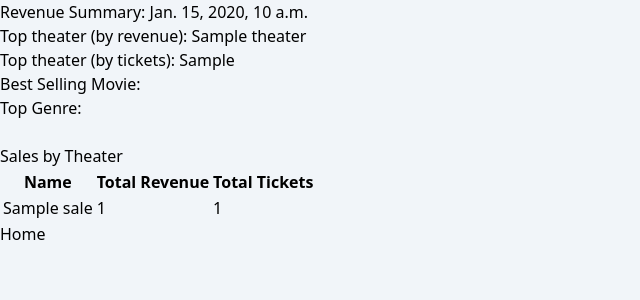
After one commit to dseflinger/box-office-performance, a Django app: template django/backend/boxoffice/templates/boxoffice/revenue_summary.html in a window 1280 px wide. The commit adds this page. Shown: the top 300 px of the page, without its empty margins (0-640 px from the left). Run offline with Django 5.2, Linux system fonts and the light colour scheme; tables that the repository leaves empty hold one stand-in row (values such as "Sample post"); the template is opened without the code that fills it: values that come from a table or form of the project are taken from there, most other values are stand-ins (such as "Sample title", 1, 10 or a date in 2020); some libraries are stand-ins or nearby versions.

Commit message:
Added top selling methods and started rev summary

```diff
--- a/django/backend/boxoffice/models.py
+++ b/django/backend/boxoffice/models.py
@@ -5,6 +5,9 @@ class Theater(models.Model):
     location = models.CharField(max_length=100, null=False, blank=False)
     num_screens = models.IntegerField()
     capacity = models.IntegerField()
+    #todo should a theater have a list of movies? (many to many)
+    def __str__(self):
+        return self.name
 
 class Movie(models.Model):
     class Genre(models.TextChoices):
--- a/django/backend/boxoffice/templates/boxoffice/home.html
+++ b/django/backend/boxoffice/templates/boxoffice/home.html
@@ -10,7 +10,7 @@
     <div>
       <label for="date" class="block mb-2 text-sm font-medium text-gray-900 dark:text-white">Enter a date:</label>
       {% comment %} <input type="text" id="first_name" class="bg-gray-50 border border-gray-300 text-gray-900 text-sm rounded-lg focus:ring-blue-500 focus:border-blue-500 block w-full p-2.5 dark:bg-gray-700 dark:border-gray-600 dark:placeholder-gray-400 dark:text-white dark:focus:ring-blue-500 dark:focus:border-blue-500" placeholder="John" required /> {% endcomment %}
-      <input type="date" class="px-4 py-2 border border-gray-300 rounded-md shadow-sm focus:outline-none focus:ring-2 focus:ring-blue-500" />
+      <input type="date" name="date" class="px-4 py-2 border border-gray-300 rounded-md shadow-sm focus:outline-none focus:ring-2 focus:ring-blue-500" />
     </div>
     {% csrf_token %}
     <button class="bg-blue-500 hover:bg-blue-700 text-white font-bold py-2 px-4 rounded" type="submit">Submit</button>
--- a/django/backend/boxoffice/templates/boxoffice/movies.html
+++ b/django/backend/boxoffice/templates/boxoffice/movies.html
@@ -1 +1,4 @@
-{% extends 'base.html' %}Movies!!!
+{% extends 'base.html' %}
+{% block content %}
+  Movies!!!
+{% endblock %}
--- /dev/null
+++ b/django/backend/boxoffice/templates/boxoffice/revenue_summary.html
@@ -0,0 +1,35 @@
+{% extends 'base.html' %}
+{% block content %}
+  <h2>Revenue Summary: {{ date }}</h2>
+
+  <ul>
+    <li>Top theater (by revenue): {{ top_theater }}</li>
+    <li>Top theater (by tickets): {{ top_theater_by_tickets }}</li>
+    <li>Best Selling Movie:</li>
+    <li>Top Genre:</li>
+  </ul>
+
+  <br />
+  <h1>Sales by Theater</h1>
+
+  <table class="border-separate table-auto">
+    <thead>
+      <tr>
+        <th>Name</th>
+        <th>Total Revenue</th>
+        <th>Total Tickets</th>
+      </tr>
+    </thead>
+    <tbody>
+      {% for sales in sales_by_theater %}
+        <tr>
+          <td>{{ sales.name }}</td>
+          <td>{{ sales.total_sum }}</td>
+          <td>{{ sales.total_tickets }}</td>
+          {% comment %}todo add ticket price?{% endcomment %}
+        </tr>
+      {% endfor %}
+    </tbody>
+  </table>
+  <a href="{% url 'home' %}">Home</a>
+{% endblock %}
```
Also changed, not shown: django/backend/boxoffice/views.py (+35 -2 lines), README.md.
